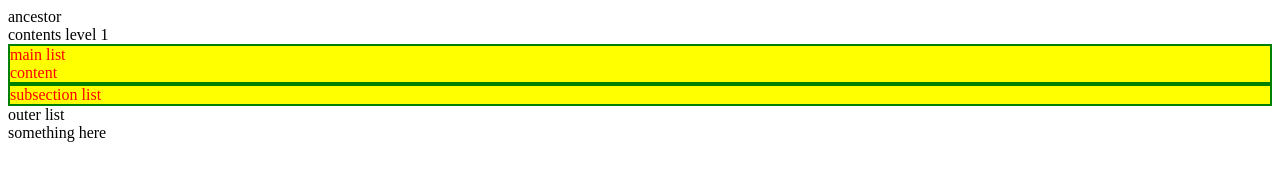
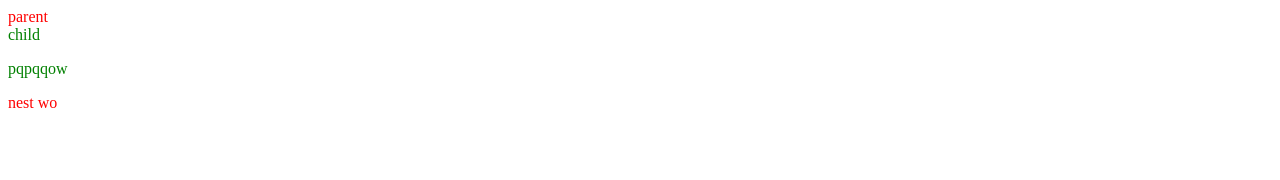
Before and after one commit to kusiLaw/html-boilerplate, a plain HTML site: page test.html in a window 1280 px wide. Drawn offline with Linux system fonts and the light colour scheme.

Commit message:
first-examples

```diff
--- a/test.css
+++ b/test.css
@@ -1,27 +1,7 @@
-/* rule 1 */
-#subsection .list {
-    background-color: yellow;
-    color: rgb(0, 255, 0);
+.parent{
+    color: red;
+}
+
+.parent #child {
+    color: green;
   }
-
-  /* rule 2 */
-  #subsection .main .list {
-    color: red;
-    border: 2px solid green;
-  }
-
-
-  /****
-  **** dif thing ****
-  ****/
-  /* #subsection.main{
-    color :aqua;
-  }
-
-  #subsection .main{
-    color: pink;
-  }
-
-  .list #contents{
-    color: yellow;
-  } */
--- a/test.html
+++ b/test.html
@@ -7,38 +7,14 @@
     </head>
 
     <body>
-        <div id="subsection"> <!-- A -->
-            ancestor
-
-            <div class="main"> <!-- B -->
-                contents level 1
-                <div class="list"> <!-- C -->
-                    main list
-
-
-                    <div class="content"> <!-- C -->
-                       content
-                    </div>
-
-
-                </div>
-
-                <div class="list"> <!-- C -->
-                   subsection list
-
-
-                </div>
-
+        <!-- inheritance -->
+        <div class="parent">
+            parent
+            <div id="child">child
+                <p>pqpqqow</p>
             </div>
-
-        </div>
-
-
-        <div class="list"> <!-- C -->
-            outer list
-            <div id="contents">something here</div> <!-- D -->
-
-         </div>
+            <div>nest wo</div>
+          </div>
 
     </body>
 </html>
```
